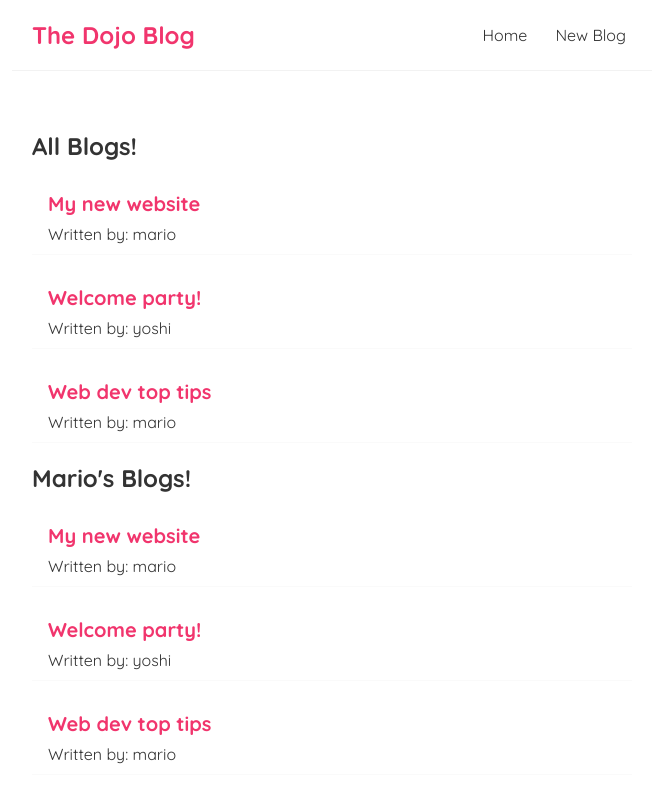
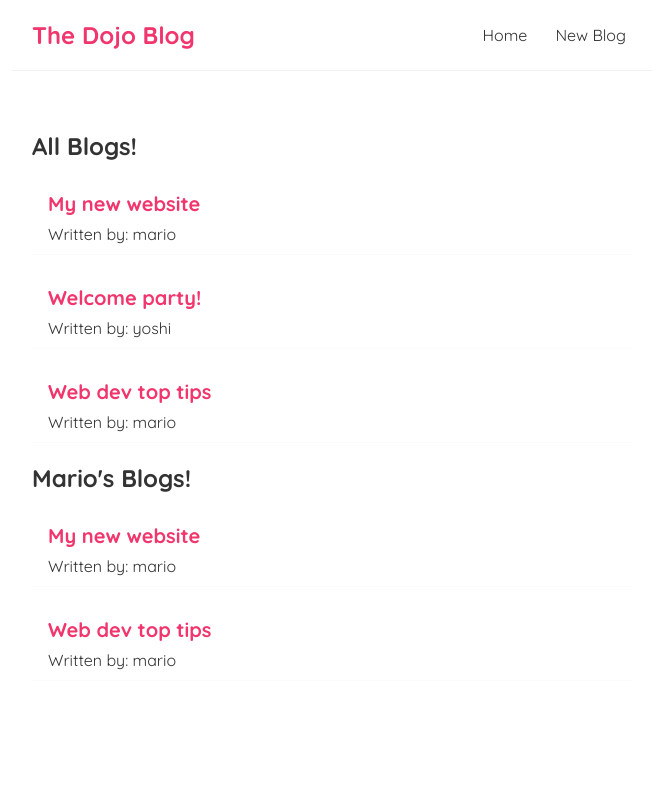
Before and after one commit to IvanChokoev/react_website, a React (Create React App) app: page / in a window 1280 px wide. Shown: the top 802 px of the page, without its empty margins (308-964 px from the left). Built offline with nearby package versions, Linux system fonts and the light colour scheme.

Commit message:
blog.filter - filter the blog list by auth name

```diff
--- a/src/Home.js
+++ b/src/Home.js
@@ -11,7 +11,7 @@
     return (
         <div className="home">
             <BlogList blogs={blogs} title="All Blogs!"/>
-            <BlogList blogs={blogs} title="Mario's Blogs!" />
+            <BlogList blogs={blogs.filter((blog) => blog.author === 'mario')} title="Mario's Blogs!" />
         </div>
     );
 }
```
